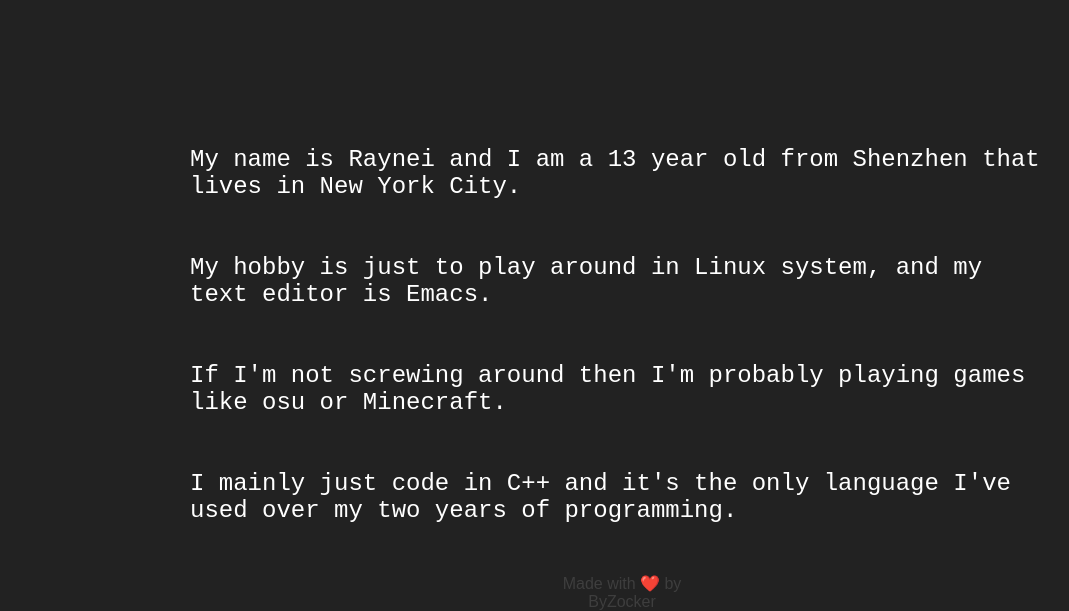
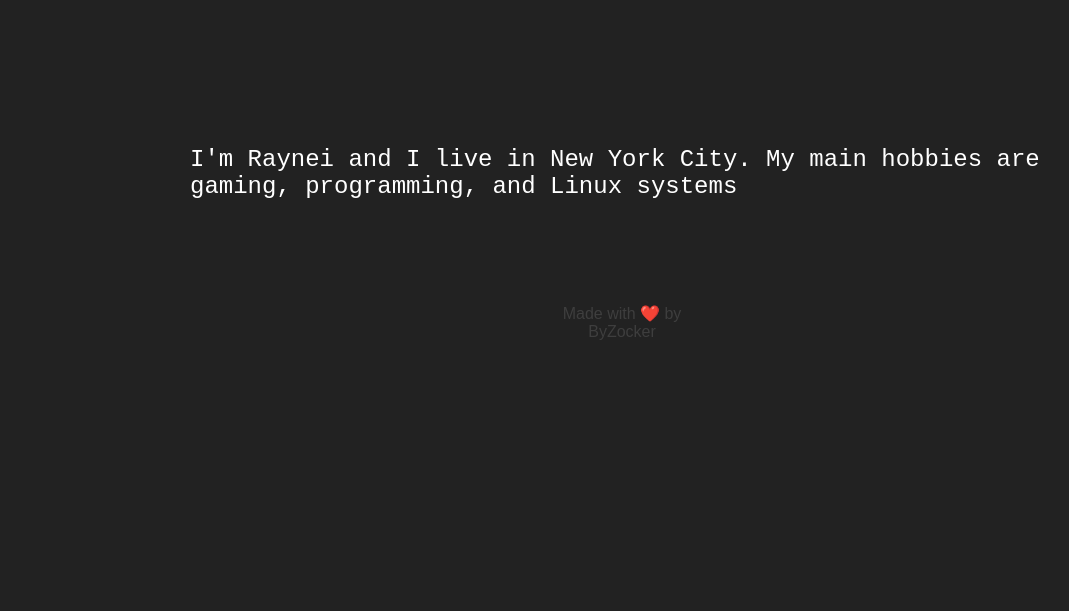
Before and after one commit to byzocker/raynei86.github.io, a plain HTML site: page index.html in a window 1280 px wide. Shown: the part 194-805 px from the top of the page, without its empty margins (18-1087 px from the left). Drawn offline with Linux system fonts and the light colour scheme.

Commit message:
Update index.html

```diff
--- a/index.html
+++ b/index.html
@@ -59,16 +59,7 @@
         <div class="about-raynei">
             <div name="descriptionraynei" class="description">
                 <div class="top1">
-                    <div>My name is Raynei and I am a 13 year old from Shenzhen that lives in New York City.</div> <br><br>
-                </div>
-                <div class="top2">
-                    <div>My hobby is just to play around in Linux system, and my text editor is Emacs.</div> <br><br>
-                </div>
-                <div class="top3">
-                    <div>If I'm not screwing around then I'm probably playing games like osu or Minecraft.</div>  <br><br>
-                </div>
-                <div class="top4">
-                    <div>I mainly just code in C++ and it's the only language I've used over my two years of programming.</div>
+                    <div>I'm Raynei and I live in New York City. My main hobbies are gaming, programming, and Linux systems</div> <br><br>
                 </div>
             </div>
         </div>
```
